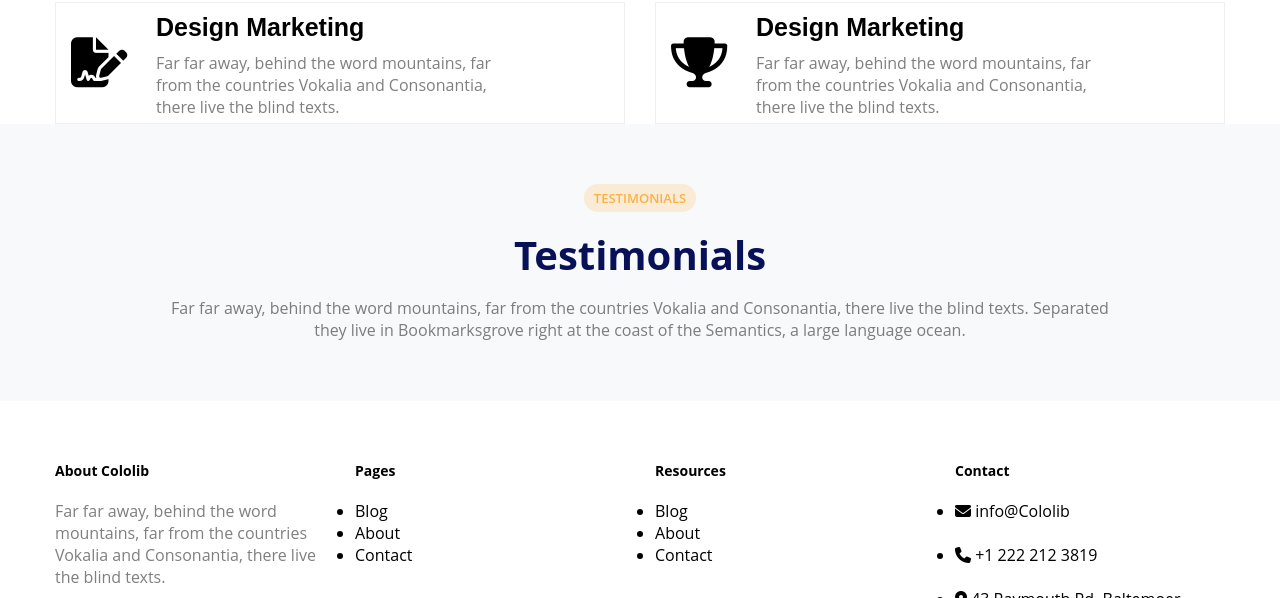
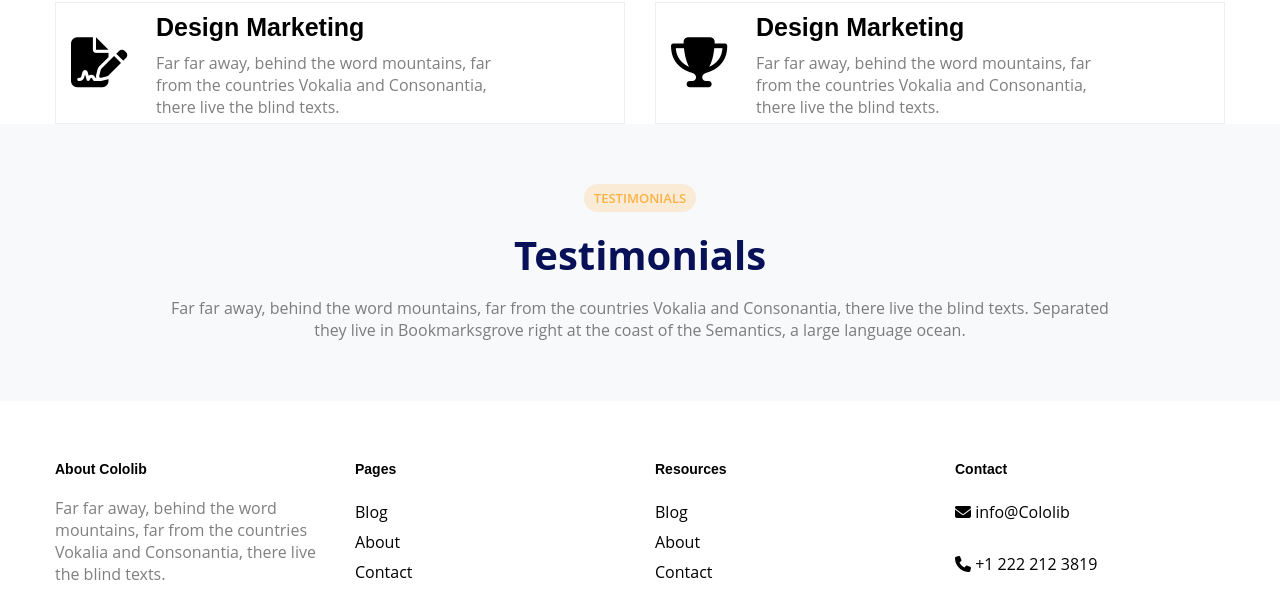
Before and after one commit to ashrafulrahmansakil/home-work-2, a plain HTML site: page index.html in a window 1280 px wide. Shown: the part 2006-2604 px from the top of the page. Drawn offline with Linux system fonts and the light colour scheme.

Commit message:
home-work-2

```diff
--- a/style.css
+++ b/style.css
@@ -7,7 +7,6 @@
     padding: 0;
     box-sizing: border-box;
     font-family: "Open Sans", sans-serif;
-
 }
 
 .container{
@@ -175,7 +174,6 @@ img {
     padding: 10px 0px;
 }
 
-
 /* about */
 
 .about__area {
@@ -273,5 +271,9 @@ img {
     font-weight: 700;
     margin-bottom: 20px;
     color: #000;
-    font-family: "Open Sans", sans-serif;
 }
+
+.footer__area__item li {
+    list-style: none;
+    line-height: 30px;
+}
```
